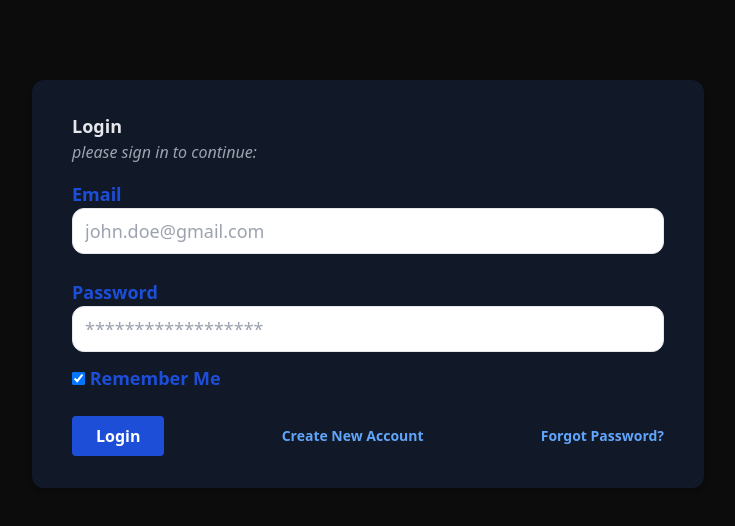
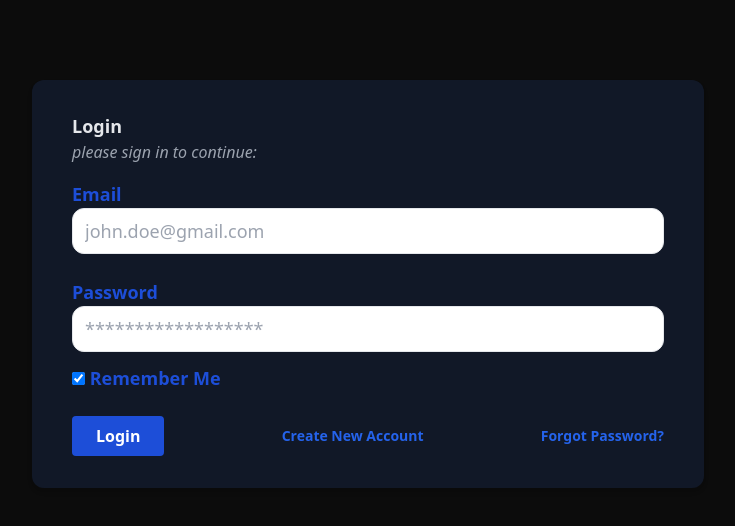
Before and after one commit to Vanden-Bos/Vanden-Bos.github.io, a plain HTML site: page index.html in a window 1280 px wide. Shown: the whole page, without its empty margins (272-1007 px from the left). Drawn offline with nearby package versions, Linux system fonts and the light colour scheme.

Commit message:
Update index.html

```diff
--- a/index.html
+++ b/index.html
@@ -42,10 +42,10 @@
                 type="submit">
                 Login
             </button>
-            <a class="inline-block align-baseline font-bold text-sm m-auto text-blue-400 hover:text-blue-300" href="#">
+            <a class="inline-block align-baseline font-bold text-sm m-auto text-blue-600 hover:text-blue-300" href="#">
                 Create New Account
             </a>
-            <a class="font-bold text-sm text-blue-400 hover:text-blue-300" href="#">
+            <a class="font-bold text-sm text-blue-600 hover:text-blue-300" href="#">
                 Forgot Password?
             </a>
         </div>
```
